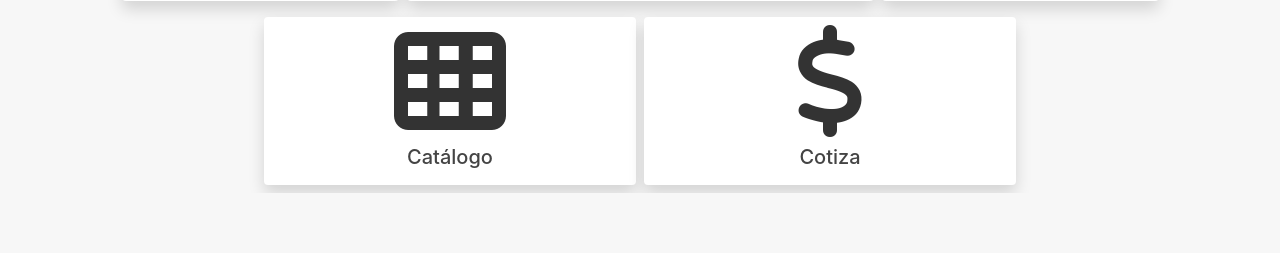
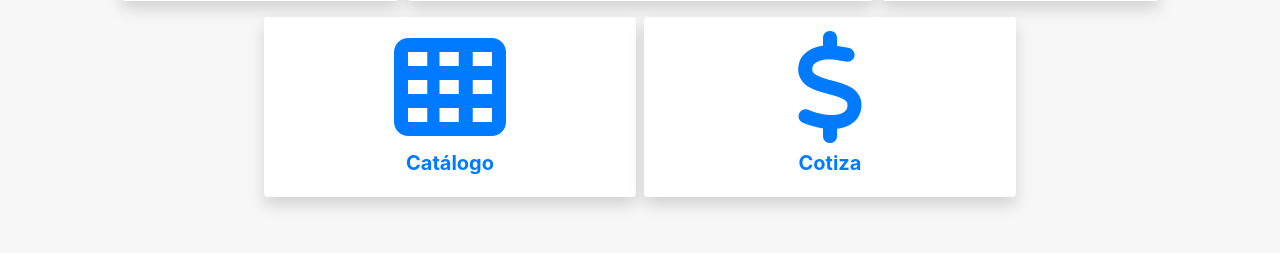
Before and after one commit to segar23/PDimension, a Django app: page / in a window 1280 px wide. Shown: the part 631-884 px from the top of the page. Before the commit the page ends 824 px from the top, so only its background shows below. Run offline with Django 3.2, Linux system fonts and the light colour scheme; some libraries are stand-ins or nearby versions.

Commit message:
Finished lading styling

```diff
--- a/webapp/landing/static/landing.js
+++ b/webapp/landing/static/landing.js
@@ -14,10 +14,12 @@ console.log("Document is ready");
   $(".contact-card").hover(
       function () {
         $(this).find('div .contact-info').css('color', 'white');
+        $(this).find('div .contact-info-detail').css('color', 'white');
       }, function () {
-        $(this).find('div .contact-info').css('color', '#444444');
+        $(this).find('div .contact-info').css('color', '#007bff');
+        $(this).find('div .contact-info-detail').css('color', '#444444');
       }
-  )
+  );
 
 // document ready
 });
--- a/webapp/landing/static/main.css
+++ b/webapp/landing/static/main.css
@@ -10,6 +10,14 @@ h1, h2, h3, h4, h5, h6 {
 
 ul {
     margin: 0;
+}
+
+.contact-info {
+    color: #007bff;
+}
+
+.contact-info-detail {
+    color: #444444;
 }
 
 .bg-steel {
--- a/webapp/landing/templates/landing/base.html
+++ b/webapp/landing/templates/landing/base.html
@@ -49,7 +49,7 @@
 
     {% block content %}
     {% endblock %}
-
+    <br><br>
 
     <!-- Optional JavaScript -->
     <!-- jQuery first, then Popper.js, then Bootstrap JS -->
--- a/webapp/landing/templates/landing/landing.html
+++ b/webapp/landing/templates/landing/landing.html
@@ -8,10 +8,10 @@
             <div class="card p-2 mx-1 mb-2 border-0 shadow rounded tileLanding btn btn-outline-primary contact-card">
                 <div class="card-img-top p-1 d-flex flex-row justify-content-center">
                     <i class="fas fa-phone fa-3x ml-auto mx-2"></i></a>
-                    <p class="card-text m-0 mr-auto mx-2 my-auto">Llámanos!</p>
+                    <p class="card-text m-0 mr-auto mx-2 my-auto font-weight-bold">Llámanos!</p>
                 </div>
                 <div class="card-body p-1 align-self-center">
-                    <h6 class="card-title m-0 contact-info">(+57)(4)412-9395</h6>
+                    <h6 class="card-title m-0 contact-info-detail">(+57)(4)412-9395</h6>
                 </div>
                 <a class="stretched-link text-decoration-none" href="tel:0344129395" target="_blank"></a>
             </div>
@@ -19,10 +19,10 @@
             <div class="card p-2 mx-1 mb-2 border-0 shadow rounded tileLanding btn btn-outline-primary contact-card">
                 <div class="card-img-top p-1 d-flex flex-row justify-content-center">
                     <i class="fab fa-whatsapp fa-3x ml-auto mx-2"></i></a>
-                    <p class="card-text m-0 mr-auto mx-2 my-auto">Escríbenos!</p>
+                    <p class="card-text m-0 mr-auto mx-2 my-auto font-weight-bold">Escríbenos!</p>
                 </div>
                 <div class="card-body p-1 align-self-center">
-                    <h6 class="card-title m-0 contact-info">(+57) 300-677-0572</h6>
+                    <h6 class="card-title m-0 contact-info-detail">(+57) 300-677-0572</h6>
                 </div>
                 <a class="stretched-link text-decoration-none"
                        href="https://wa.me/573006770572?text=Hola%20Papeleria%20Dimension!" target="_blank"></a>
@@ -31,10 +31,10 @@
             <div class="card p-2 mx-1 border-0 shadow rounded tileLanding btn btn-outline-primary contact-card">
                 <div class="card-img-top p-1 d-flex flex-row justify-content-center">
                     <i class="fas fa-at fa-3x ml-auto mx-2"></i></a>
-                    <p class="card-text m-0 mr-auto mx-2 my-auto">Escríbenos!</p>
+                    <p class="card-text m-0 mr-auto mx-2 my-auto font-weight-bold">Escríbenos!</p>
                 </div>
                 <div class="card-body p-1 align-self-center">
-                    <h6 class="card-title m-0 contact-info">info@papeleriadimension.com</h6>
+                    <h6 class="card-title m-0 contact-info-detail">info@papeleriadimension.com</h6>
                 </div>
                 <a class="stretched-link text-decoration-none"
                        href="mailto:info@papeleriadimension.com?Subject=Contacto%20Sitio%20Web" target="_blank"></a>
@@ -46,7 +46,7 @@
 
             <div class="card mx-1 h-100 border-0 shadow rounded tileLanding btn btn-outline-primary contact-card">
                 <div class="p-1 align-self-center">
-                    <h6 class="card-title m-0 contact-info">Carrera 74 # 44 - 33 | Medellín</h6>
+                    <h6 class="card-title m-0 contact-info font-weight-bold">Carrera 74 # 44 - 33 | Medellín</h6>
                 </div>
                 <div class="card-body map-container p-2 d-flex justify-content-center">
                     <iframe class="rounded" src="https://www.google.com/maps/embed?pb=!1m18!1m12!1m3!1d3966.103345196529!2d-75.59448668523073!3d6.250111395475934!2m3!1f0!2f0!3f0!3m2!1i1024!2i768!4f13.1!3m3!1m2!1s0x0%3A0xf2ce95d789990213!2zUGFwZWxlcsOtYSBEaW1lbnNpw7Nu!5e0!3m2!1sen!2sus!4v1590772102138!5m2!1sen!2sus"
@@ -58,29 +58,26 @@
 
         <div class="col-8 px-0 col-lg-3 my-2">
 
-            <div class="card mx-1 h-100 dropdown border-0 shadow rounded tileLanding">
-                <div class="card-img-top h-75 align-self-center">
-                    <div class="d-flex justify-content-center pt-2">
-                        <i class="fas fa-home fa-7x"></i>
-                    </div>
+            <div class="card mx-1 h-100 border-0 shadow rounded tileLanding btn btn-outline-primary contact-card">
+                <div class="card-img-top h-75 d-flex justify-content-center">
+                        <i class="fas fa-home fa-7x align-self-center"></i>
                 </div>
-                <div class="card-text text-center pb-2 pt-2">
-                    <h5>¿Quiénes Somos?</h5>
+                <div class="card-body align-self-center">
+                    <h5 class="card-title contact-info font-weight-bold">¿Quiénes Somos?</h5>
                 </div>
                 <a class="stretched-link text-decoration-none" href="{% url 'about-us' %}"></a>
             </div>
-
 
         </div>
 
         <div class="col-8 px-0 my-2" id="mainMenu">
 
-            <div class="card mx-1 h-100 border-0 shadow rounded tileLanding">
+            <div class="card mx-1 h-100 border-0 shadow rounded tileLanding btn btn-outline-primary contact-card">
                 <div class="d-flex justify-content-center pt-2">
                     <i class="fas fa-th fa-7x"></i>
                 </div>
                 <div class="card-text text-center pb-2 pt-2">
-                    <h5>Catálogo</h5>
+                    <h5 class="contact-info font-weight-bold">Catálogo</h5>
                     <a class="stretched-link text-decoration-none" href="{% url 'catalog' %}"></a>
                 </div>
             </div>
@@ -89,12 +86,12 @@
 
         <div class="col-8 px-0 my-2" id="mainMenu">
 
-            <div class="card mx-1 h-100 border-0 shadow rounded tileLanding">
+            <div class="card mx-1 h-100 border-0 shadow rounded tileLanding btn btn-outline-primary contact-card">
                 <div class="d-flex justify-content-center pt-2">
                     <i class="fas fa-dollar-sign fa-7x"></i>
                 </div>
                 <div class="card-text text-center pb-2 pt-2">
-                    <h5>Cotiza</h5>
+                    <h5 class="contact-info font-weight-bold">Cotiza</h5>
                     <a class="stretched-link text-decoration-none" href="{% url 'pricing' %}"></a>
                 </div>
             </div>
```
Also changed, not shown: other parts of webapp/landing/static/main.css (+0 -36 lines), webapp/products/static/products/products.css (renamed from webapp/products/static/products/main.css).
